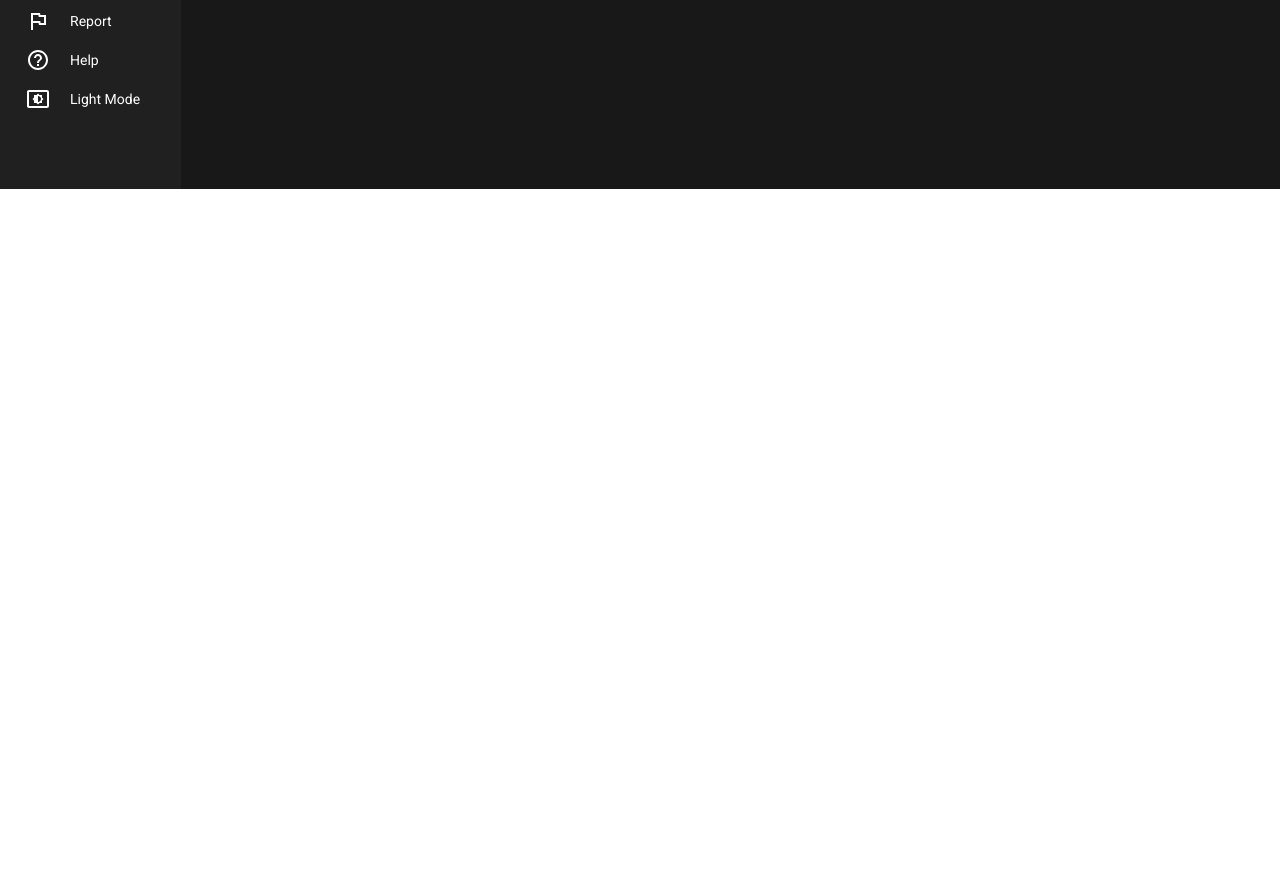
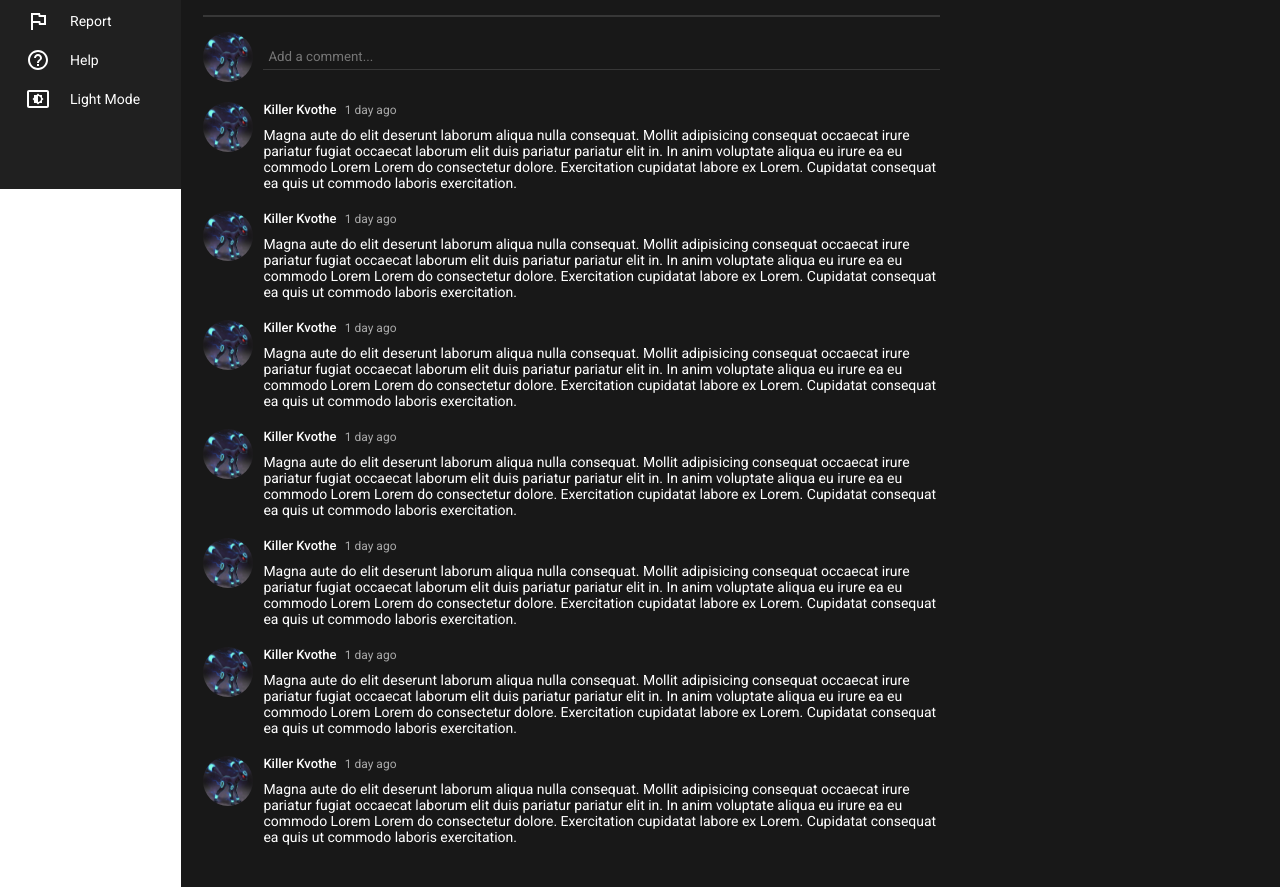
Before and after one commit to KillerKvothe117/youtube_clone, a React (Create React App) app: page /video/test in a window 1280 px wide. Shown: the part 809-1696 px from the top of the page. Before the commit the page ends 998 px from the top, so only its background shows below. Built offline with nearby package versions, Linux system fonts and the light colour scheme.

Commit message:
Done with the comment section design

```diff
--- /dev/null
+++ b/src/components/comments/comments.style.jsx
@@ -0,0 +1,25 @@
+import styled from "styled-components";
+
+export const Container = styled.div``;
+
+export const NewComment = styled.div`
+  display: flex;
+  align-items: center;
+  gap: 10px;
+`;
+
+export const Avatar = styled.img`
+  height: 50px;
+  width: 50px;
+  border-radius: 50%;
+`;
+
+export const Input = styled.input`
+  border: none;
+  outline: none;
+  border-bottom: 1px solid ${({ theme }) => theme.soft};
+  background-color: transparent;
+  color: ${({ theme }) => theme.text};
+  padding: 5px;
+  width: 100%;
+`;
--- /dev/null
+++ b/src/components/comments/index.jsx
@@ -0,0 +1,24 @@
+import React from "react";
+import { Container, NewComment, Avatar, Input } from "./comments.style";
+import pfp from "../../assets/pfp.jpg";
+import Comment from "../singleComment";
+
+const Comments = () => {
+  return (
+    <Container>
+      <NewComment>
+        <Avatar src={pfp} />
+        <Input placeholder="Add a comment..." />
+      </NewComment>
+      <Comment />
+      <Comment />
+      <Comment />
+      <Comment />
+      <Comment />
+      <Comment />
+      <Comment />
+    </Container>
+  );
+};
+
+export default Comments;
--- /dev/null
+++ b/src/components/singleComment/index.jsx
@@ -0,0 +1,33 @@
+import React from "react";
+import {
+  CommentContainer,
+  Details,
+  Name,
+  Date,
+  Text,
+} from "./singleComment.style";
+import { Avatar } from "../comments/comments.style";
+import pfp from "../../assets/pfp.jpg";
+
+const Comment = () => {
+  return (
+    <CommentContainer>
+      <Avatar src={pfp} />
+      <Details>
+        <Name>
+          Killer Kvothe <Date>1 day ago</Date>
+        </Name>
+        <Text>
+          Magna aute do elit deserunt laborum aliqua nulla consequat. Mollit
+          adipisicing consequat occaecat irure pariatur fugiat occaecat laborum
+          elit duis pariatur pariatur elit in. In anim voluptate aliqua eu irure
+          ea eu commodo Lorem Lorem do consectetur dolore. Exercitation
+          cupidatat labore ex Lorem. Cupidatat consequat ea quis ut commodo
+          laboris exercitation.
+        </Text>
+      </Details>
+    </CommentContainer>
+  );
+};
+
+export default Comment;
--- /dev/null
+++ b/src/components/singleComment/singleComment.style.jsx
@@ -0,0 +1,28 @@
+import styled from "styled-components";
+
+export const CommentContainer = styled.div`
+  display: flex;
+  gap: 10px;
+  margin: 20px 0px;
+`;
+
+export const Details = styled.div`
+  display: flex;
+  flex-direction: column;
+  gap: 10px;
+`;
+export const Name = styled.span`
+  font-size: 13px;
+  font-weight: 500;
+`;
+
+export const Date = styled.span`
+  font-size: 12px;
+  font-weight: 400;
+  color: ${({ theme }) => theme.textSoft};
+  margin-left: 5px;
+`;
+
+export const Text = styled.span`
+  font-size: 14px;
+`;
--- a/src/pages/singleVideo/index.jsx
+++ b/src/pages/singleVideo/index.jsx
@@ -26,6 +26,7 @@ import {
 } from "@mui/icons-material";
 import { Hr } from "../../components/menu";
 import pfp from "../../assets/pfp.jpg";
+import Comments from "../../components/comments";
 
 const SingleVideo = () => {
   return (
@@ -79,6 +80,8 @@ const SingleVideo = () => {
           </ChannelInfo>
           <Subscribe>SUBSCRIBE</Subscribe>
         </Description>
+        <Hr />
+        <Comments></Comments>
       </Content>
       <Recommendation>Recommendation</Recommendation>
     </VideoContainer>
```
